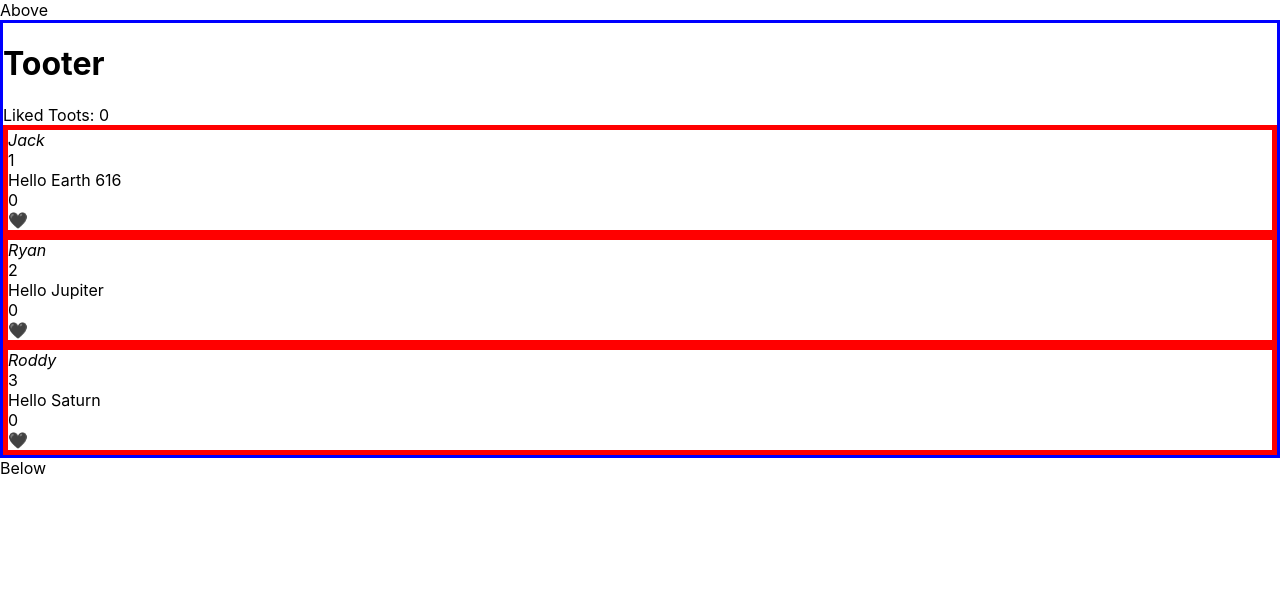
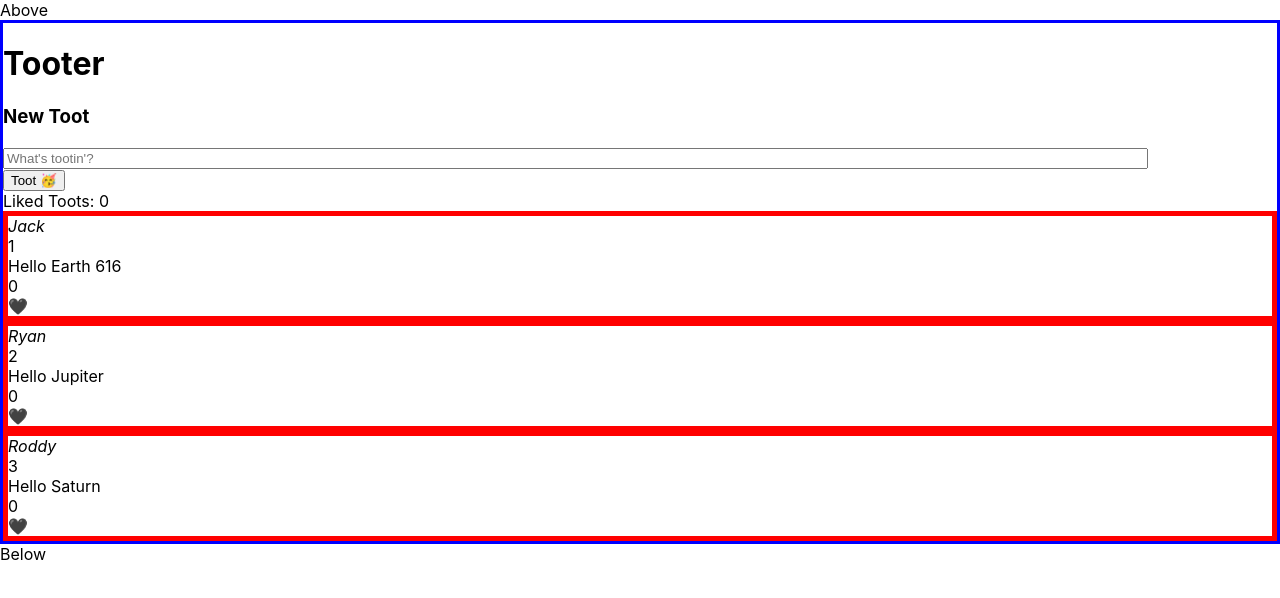
Before and after one commit to rdm-ca/toot, a React (Create React App) app: page / in a window 1280 px wide. Shown: the top 598 px of the page. Built offline with nearby package versions, Linux system fonts and the light colour scheme.

Commit message:
New toot form

```diff
--- a/src/App.js
+++ b/src/App.js
@@ -2,10 +2,12 @@ import React from "react";
 import "./App.css";
 
 import Toot from "./Toot";
+import NewTootForm from "./NewTootForm";
 
 class App extends React.Component {
   state = {
-    likedToots: 0
+    likedToots: 0,
+    toots: this.props.toots
   };
 
   tootLiked = () => {
@@ -19,7 +21,7 @@ class App extends React.Component {
 
   renderToots() {
     const ignoredUsers = ["Grinch"];
-    const bestToots = this.props.toots.filter(
+    const bestToots = this.state.toots.filter(
       toot => !ignoredUsers.includes(toot.user)
     );
     return bestToots.map((toot, i) => {
@@ -37,11 +39,18 @@ class App extends React.Component {
     });
   }
 
+  addToot = toot => {
+    let toots = this.state.toots;
+    toots.push(toot);
+    this.setState({ toots: toots });
+  };
+
   render() {
     return (
       <div className="App">
         <h1>Tooter</h1>
         <menu></menu>
+        <NewTootForm addToot={this.addToot} />
         Liked Toots: {this.state.likedToots}
         {this.renderToots()}
       </div>
--- /dev/null
+++ b/src/NewTootForm.js
@@ -0,0 +1,39 @@
+import React from "react";
+
+class NewTootForm extends React.Component {
+  state = {
+    message: null
+  };
+
+  addToot = e => {
+    e.preventDefault();
+
+    this.props.addToot({
+      id: 5,
+      message: this.state.message,
+      user: "Little Richard"
+    });
+  };
+
+  updateMessage = e => {
+    this.setState({ message: e.target.value });
+  };
+
+  render() {
+    return (
+      <form>
+        <h3>New Toot</h3>
+        <div>
+          <input
+            placeholder="What's tootin'?"
+            size="140"
+            onChange={this.updateMessage}
+          />
+        </div>
+        <input type="submit" value="Toot 🥳" onClick={this.addToot}></input>
+      </form>
+    );
+  }
+}
+
+export default NewTootForm;
```
